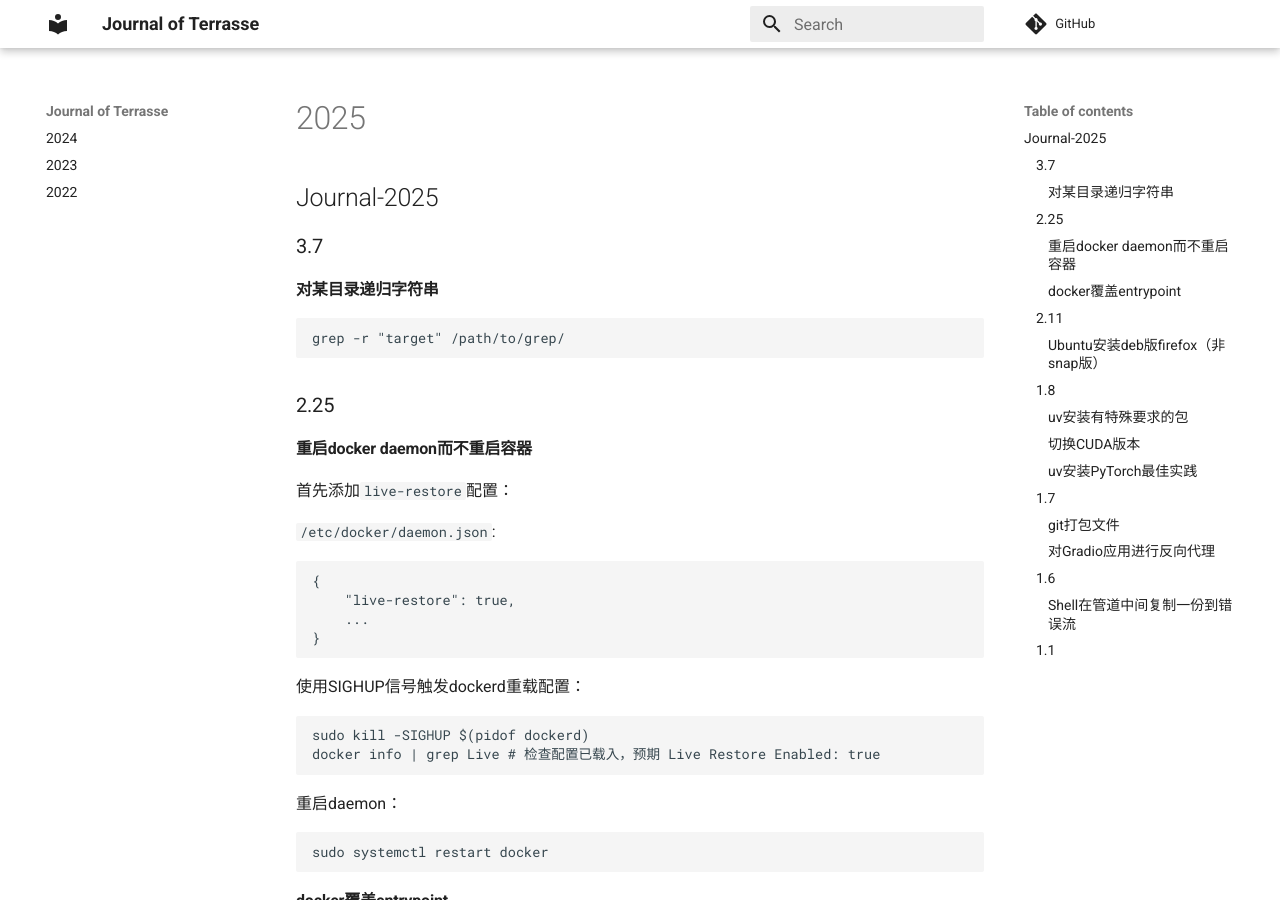
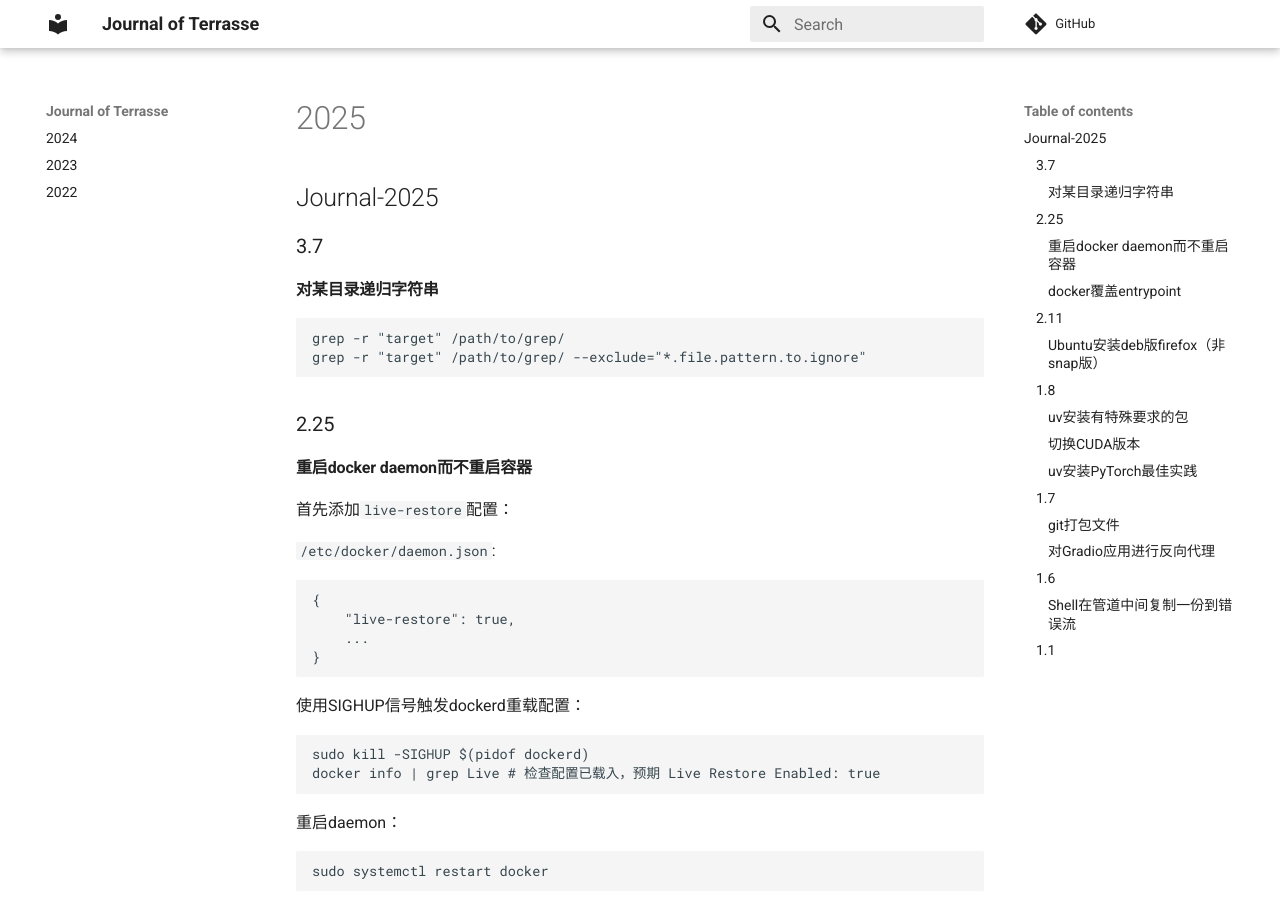
Before and after one commit to Jerry-Terrasse/journal, an MkDocs documentation site: the page built from docs/2025.md, in a window 1280 px wide and 900 px high. Built offline with MkDocs 1.6.1 and Material for MkDocs 9.7.7, drawn with Linux system fonts in a browser that asks for light colours; comment, search, counter and statistics services are not loaded.

Commit message:
update (Fri Mar  7 02:43:23 PM CST 2025)

````diff
--- a/docs/2025.md
+++ b/docs/2025.md
@@ -6,6 +6,7 @@
 
 ```shell
 grep -r "target" /path/to/grep/
+grep -r "target" /path/to/grep/ --exclude="*.file.pattern.to.ignore"
 ```
 
 ### 2.25
````
